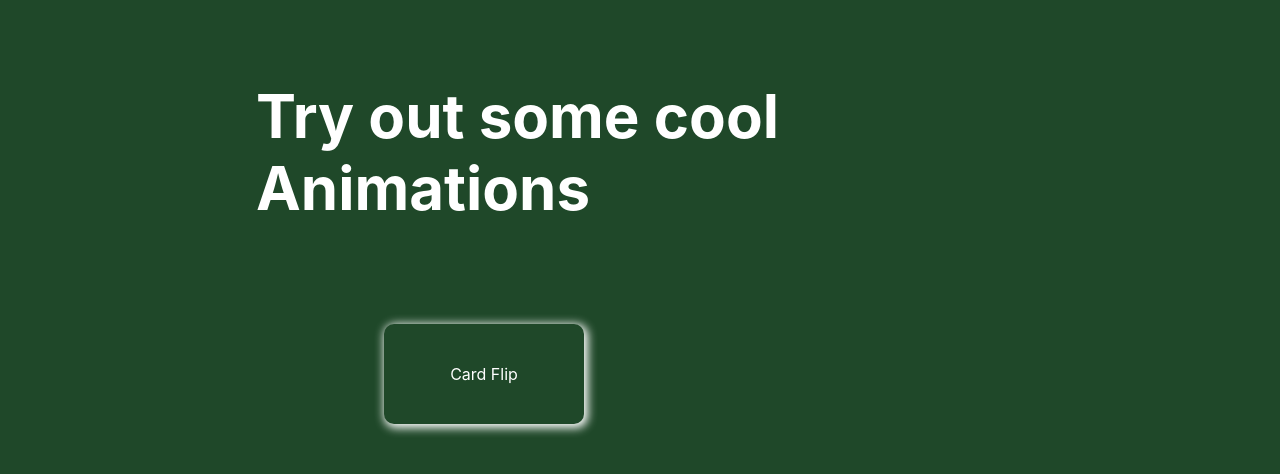
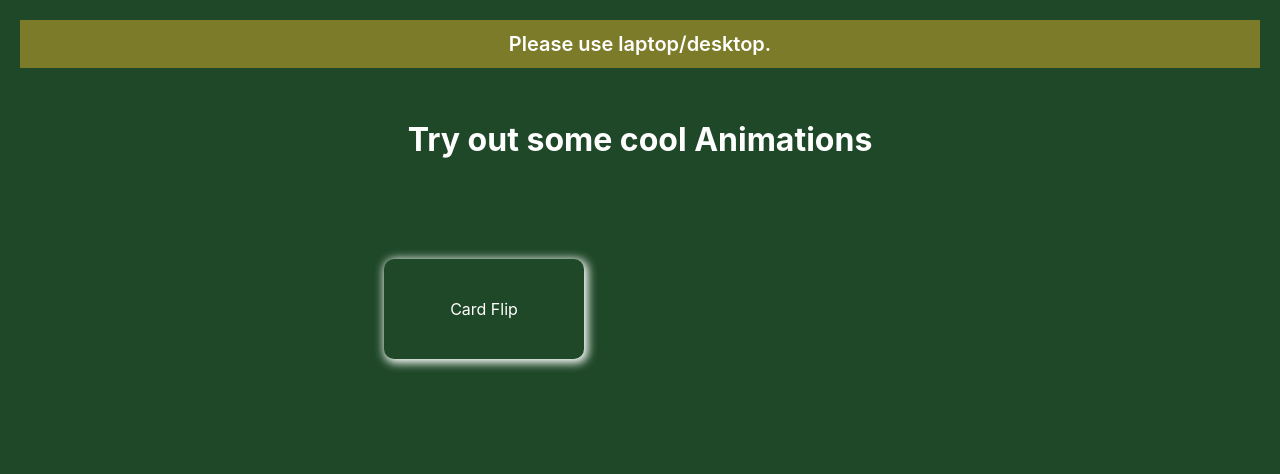
Before and after one commit to ykji/cool-animations, a React (Create React App) app: page / in a window 1280 px wide. Shown: the top 474 px of the page. Built offline with nearby package versions, Linux system fonts and the light colour scheme.

Commit message:
feat(navbar): add a heads-up message

```diff
--- a/src/App.js
+++ b/src/App.js
@@ -6,6 +6,7 @@ function App() {
   return (
     <>
       <BrowserRouter>
+        <div className="heads-up">Please use laptop/desktop.</div>
         <Routes>
           <Route path="/" element={<Home />} />
           <Route path="card-flip" element={<CardFlip />} />
--- a/src/components/Home.jsx
+++ b/src/components/Home.jsx
@@ -5,7 +5,7 @@ const Home = () => {
   return (
     <div className="home-container">
       <div className="content">
-        <h1 style={{ fontSize: "60px" }}>Try out some cool Animations</h1>
+        <h1 className="title">Try out some cool Animations</h1>
         <div className="grid">
           <Link to="card-flip" className="animation-card">
             Card Flip
--- a/src/components/card-flip/index.css
+++ b/src/components/card-flip/index.css
@@ -3,7 +3,7 @@
   display: flex;
   color: white;
   align-items: center;
-  padding: 80px 256px;
+  padding: 24px 256px;
   flex-direction: column;
 }
 
--- a/src/index.css
+++ b/src/index.css
@@ -52,7 +52,11 @@ code {
 
 .home-container {
   width: 100vw;
-  min-height: 100vh;
+  height: 100%;
+}
+
+.title {
+  font-size: "60px";
 }
 
 .content {
@@ -60,7 +64,7 @@ code {
   display: flex;
   color: white;
   align-items: center;
-  padding: 80px 256px;
+  padding: 32px 256px;
   flex-direction: column;
 }
 
@@ -93,3 +97,13 @@ code {
   transition-duration: 300ms;
   background-color: #417c4f;
 }
+
+.heads-up {
+  margin: 20px;
+  padding: 12px;
+  color: white;
+  font-weight: 600;
+  text-align: center;
+  font-size: 20px;
+  background-color: rgb(123, 123, 41)
+}
```
Also changed, not shown: 1 other file (tests, documents, lock files or other folders).
